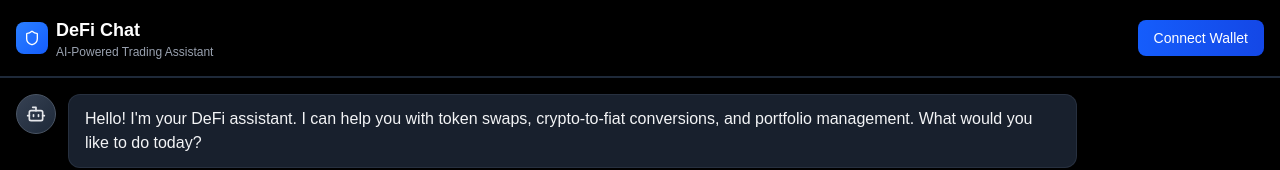
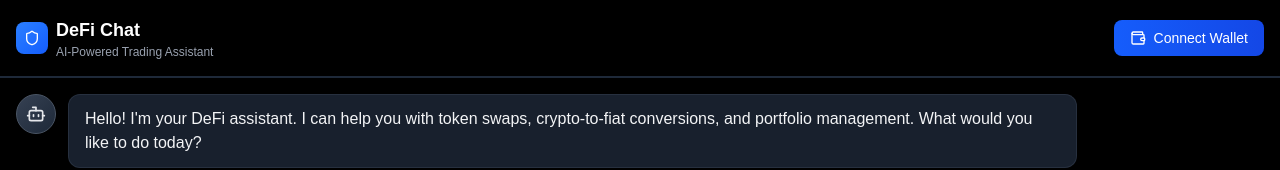
Before and after one commit to EbukaMoses/DEFI-CHAT, a Next.js app: page / in a window 1280 px wide. Shown: the top 170 px of the page. Built offline with nearby package versions, Linux system fonts and the light colour scheme; no server answers; what starknet would draw is missing.

Commit message:
Frontend error fixed

```diff
--- a/src/components/WalletConnection.tsx
+++ b/src/components/WalletConnection.tsx
@@ -48,17 +48,24 @@ export default function WalletConnection({
 
                 <div className="flex items-center space-x-3">
                     {!connection.isConnected ? (
-                        // <button
-                        //     onClick={connect}
-                        //     disabled={isConnecting}
-                        //     className="hidden flex items-center space-x-2 px-4 py-2 bg-gradient-to-r from-blue-600 to-blue-700 hover:from-blue-700 hover:to-blue-800 text-white text-sm rounded-lg transition-all duration-200 disabled:opacity-50 disabled:cursor-not-allowed shadow-lg"
-                        // >
-                        //     <Wallet className="w-4 h-4" />
-                        //     <span>{isConnecting ? 'Connecting...' : 'Connect Wallet'}</span>
-                        // </button>
-                        <button className="flex items-center space-x-2 px-4 py-2 bg-gradient-to-r from-blue-600 to-blue-700 hover:from-blue-700 hover:to-blue-800 text-white text-sm rounded-lg transition-all duration-200 disabled:opacity-50 disabled:cursor-not-allowed shadow-lg"
-                        >Connect Wallet
-                        </button>
+                        <>
+                            {/* <button
+                                onClick={connect}
+                                disabled={isConnecting}
+                                className="hidden flex items-center space-x-2 px-4 py-2 bg-gradient-to-r from-blue-600 to-blue-700 hover:from-blue-700 hover:to-blue-800 text-white text-sm rounded-lg transition-all duration-200 disabled:opacity-50 disabled:cursor-not-allowed shadow-lg"
+                            >
+                                <Wallet className="w-4 h-4" />
+                                <span>{isConnecting ? 'Connecting...' : 'Connect Wallet'}</span>
+                            </button> */}
+                            <button
+                                onClick={connect}
+                                disabled={isConnecting}
+                                className="flex items-center space-x-2 px-4 py-2 bg-gradient-to-r from-blue-600 to-blue-700 hover:from-blue-700 hover:to-blue-800 text-white text-sm rounded-lg transition-all duration-200 disabled:opacity-50 disabled:cursor-not-allowed shadow-lg"
+                            >
+                                <Wallet className="w-4 h-4" />
+                                <span>{isConnecting ? 'Connecting...' : 'Connect Wallet'}</span>
+                            </button>
+                        </>
                     ) : (
                         <div className="flex items-center space-x-3">
                             <button
```
